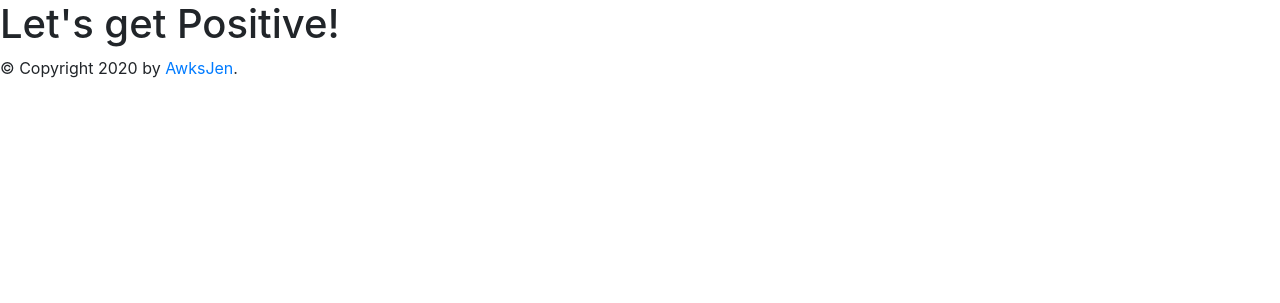
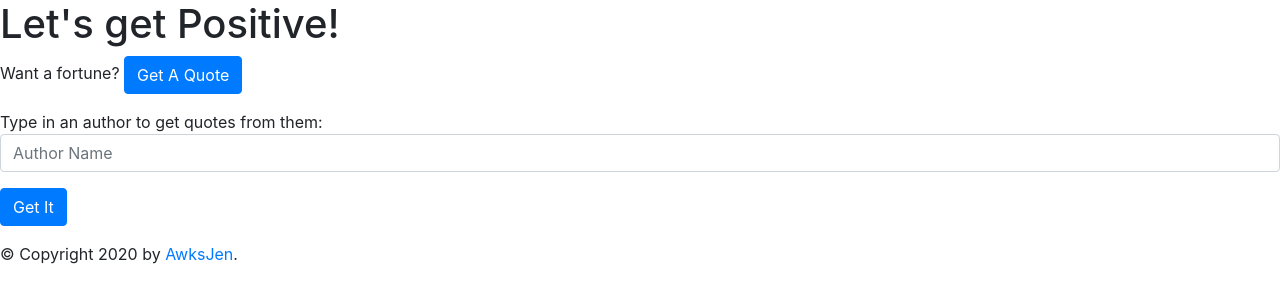
Before and after one commit to student-code-reviews/document-database, a Flask app: page / in a window 1280 px wide. Shown: the top 303 px of the page. Run offline with Flask 2, Linux system fonts and the light colour scheme; some libraries are stand-ins or nearby versions.

Commit message:
add form to index.html

```diff
--- a/templates/index.html
+++ b/templates/index.html
@@ -5,6 +5,24 @@
 {% block header %}Let's get Positive!{% endblock %}
 
 {% block content %}
+     <p>Want a fortune?
+       <button id="get-random-quote-button" class="btn btn-primary">Get A Quote</button>
+     </p>
+
+     <div id="random-quote-text"></div>
+
+     <form id="quote-form">
+    <div class="form-group">
+      Type in an author to get quotes from them:
+      <input class="form-control" type="text" name="author" id="author-field"
+             placeholder="Author Name">
+    </div>
+    <div class="form-group">
+      <button class="btn btn-primary" type="submit">Get It</button>
+    </div>
+  </form>
+
+  <div id="quote-s"></div>
 
 
 {% endblock %}
```
